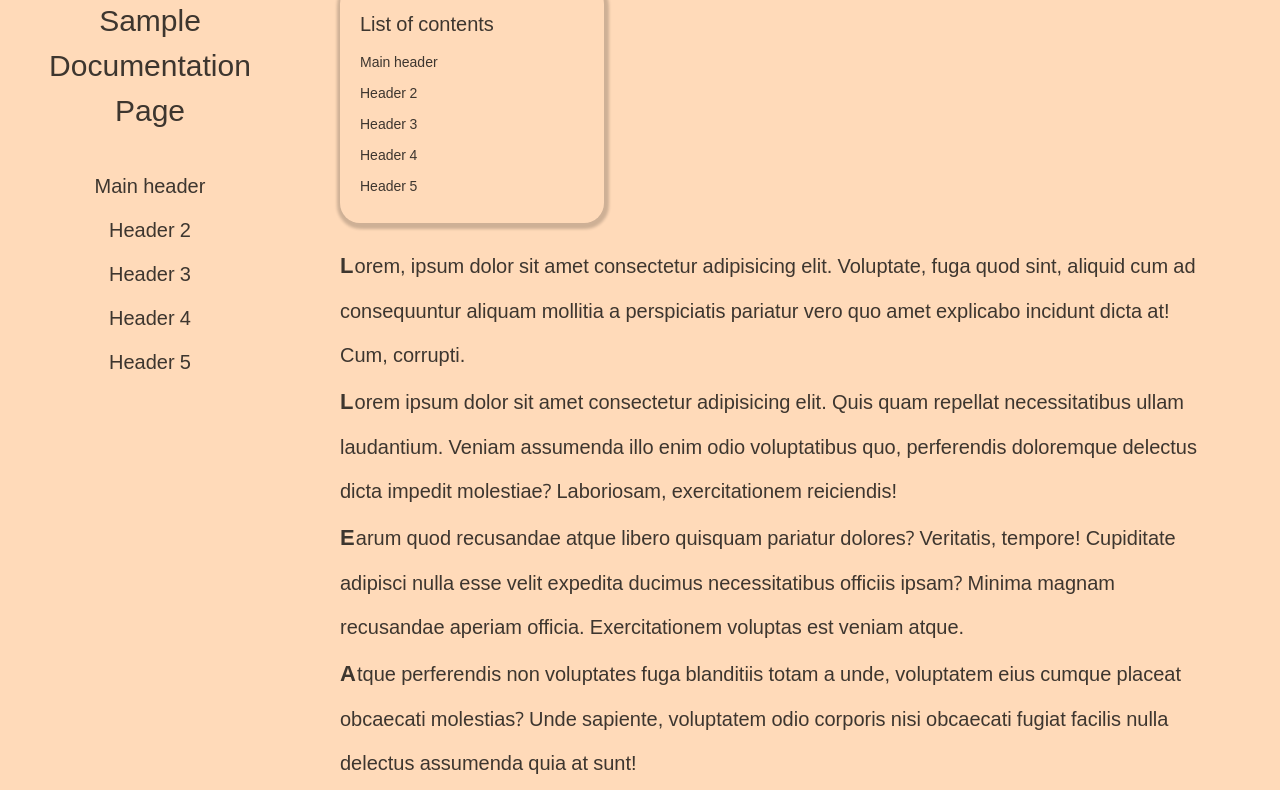
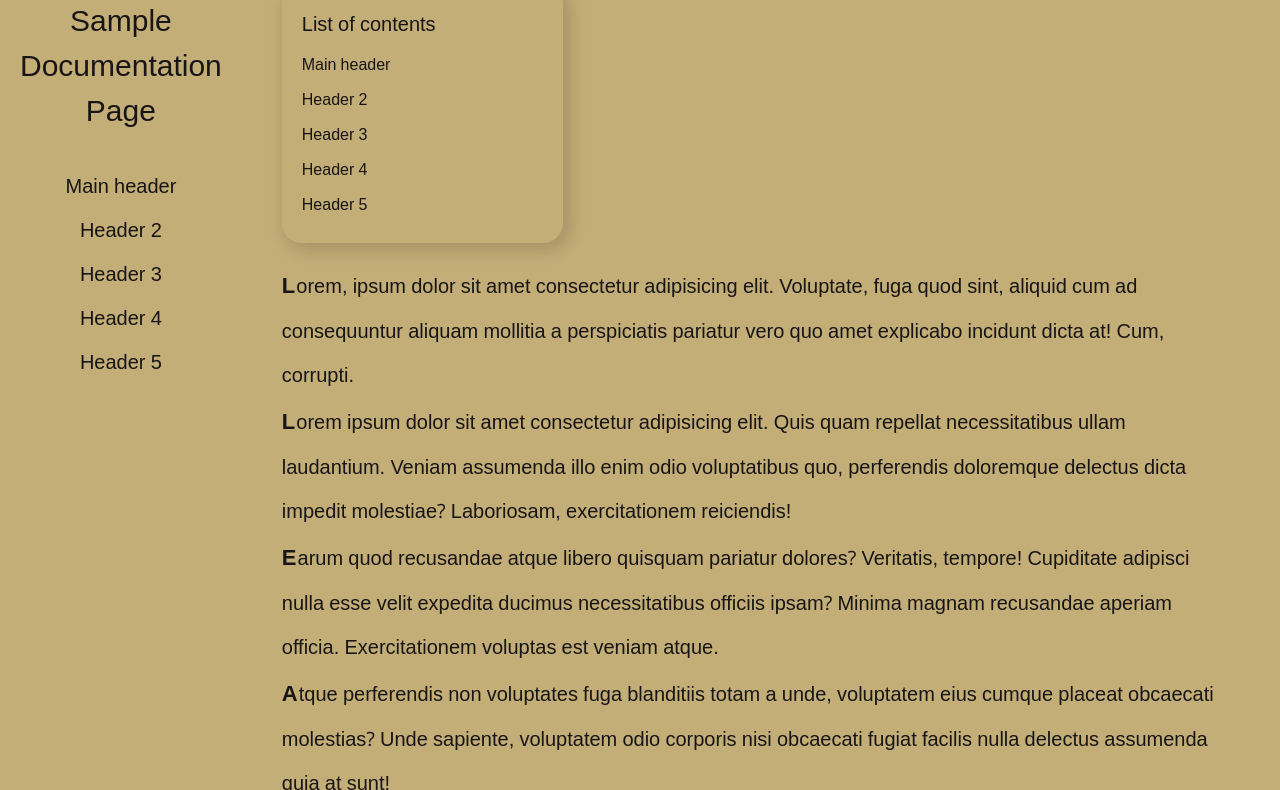
Before and after one commit to Anutka777/technical-documentation-page-fcc, a plain HTML site: page index.html in a window 1280 px wide. Shown: the part 136-926 px from the top of the page. Drawn offline with Linux system fonts and the light colour scheme.

Commit message:
REF Switch from abs positioning to flex, make colors as variables

```diff
--- a/index.html
+++ b/index.html
@@ -4,6 +4,7 @@
   <meta charset="UTF-8">
   <meta http-equiv="X-UA-Compatible" content="IE=edge">
   <meta name="viewport" content="width=device-width, initial-scale=1.0">
+  <meta name="description" content="technical documentation page example layout">
   <title>Technical Documentation Page Sample</title>
   <link rel="stylesheet" href="styles.css">
   <link rel="preconnect" href="https://fonts.googleapis.com">
--- a/styles.css
+++ b/styles.css
@@ -1,3 +1,12 @@
+:root {
+  --background-color: peachpuff;
+  --background-color: #C4AE78;
+  --acsent-color: #6F5B3E;
+  --main-text-color: rgba(12,12,12,0.8);
+  --main-text-color: #171515;
+  --shadow-color: rgba(12,12,12,0.2);
+}
+
 * {
   box-sizing: border-box;
   padding: 0;
@@ -7,21 +16,17 @@
 }
 
 body {
-  position: relative;
-  background-color: peachpuff;
+  display: flex;
+  flex-direction: row-reverse;
+  background-color: var(--background-color);
   font-family: 'Noto Sans Balinese', sans-serif;
   font-size: 20px;
-  color: rgba(12,12,12,0.8);
-}
+  color: var(--main-text-color);
 
-main {
-  position: absolute;
-  top: 0;
-  left: 300px;
 }
 
 a {
-  color: rgba(12,12,12,0.8);
+  color: var(--main-text-color);
 }
 
 ul {
@@ -29,17 +34,17 @@ ul {
   width: clamp(140px,30%,400px);
   padding: 1em;
   margin: 0 0 1em ;
-  box-shadow: 1px 2px 3px 4px rgba(12,12,12,0.2);
+  box-shadow: 5px 5px 20px var(--shadow-color);
   border-radius: 1em;
 }
 
 li {
-  font-size: .7em;
+  font-size: .8em;
 }
 
 li > a {
   text-decoration: none;
-  color: rgba(12,12,12,0.8);
+  color: var(--main-text-color);
 }
 
 li > a:hover {
@@ -47,7 +52,7 @@ li > a:hover {
 }
 
 li > a:visited {
-  color: palevioletred;
+  color: var(--acsent-color);
 }
 
 .main-section {
@@ -63,7 +68,7 @@ li > a:visited {
 }
 
 .main-section:target > header {
-  color: palevioletred;
+  color: var(--acsent-color);
 }
 
 code {
@@ -72,9 +77,9 @@ code {
   margin: 1em;
   max-width: 90%;
   overflow: auto;
-  background-color: black;
+  background-color: var(--main-text-color);
   border-radius: 1em;
-  box-shadow: 2px 2px 4px 4px rgba(12,12,12,0.3);
+  box-shadow: 5px 5px 20px var(--shadow-color);
   font-size: .7em;
   font-family: monospace;
   color: rgb(30, 209, 30);
@@ -82,12 +87,9 @@ code {
 }
 
 nav {
-  position: fixed;
-  top: 0;
-  left: 0;
-  width: 300px;
+  flex-basis: content;
+  text-align: center;
   padding: 1em;
-  text-align: center;
 }
 
 .logo {
@@ -99,6 +101,7 @@ nav {
   margin-bottom: 1em;
   font-size: 1.5em;
   line-height: 1.5;
+  max-width: 10em;
 }
 
 .nav-link {
@@ -108,7 +111,8 @@ nav {
 
 .nav-link:hover {
   border-radius: 1em;
-  box-shadow: 1px 2px 3px 4px rgba(12,12,12,0.2);
+  box-shadow: 5px 5px 20px var(--shadow-color);
+  text-decoration: underline;
 }
 
 p::first-letter {
@@ -121,7 +125,7 @@ p::first-letter {
   display: none;
 }
 
-@media(min-width: 1700px) {
+/* @media(min-width: 1700px) {
   body {
     font-size: 30px;
   }
@@ -162,8 +166,8 @@ p::first-letter {
     text-orientation: upright;
     text-align: center;
     letter-spacing: -25px;
-    background-color: palevioletred;
-    box-shadow: 1px 2px 3px 4px rgba(12,12,12,0.2);
+    background-color: var(--acsent-color);
+    box-shadow: 5px 5px 20px var(--shadow-color);
   }
 }
 
@@ -180,4 +184,4 @@ p::first-letter {
   ul {
     display: none;
   }
-}
+} */
```
